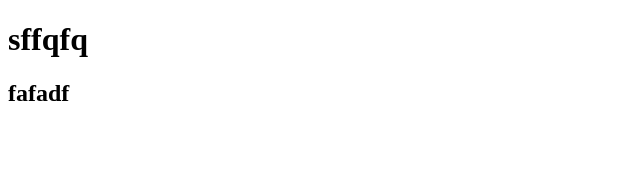
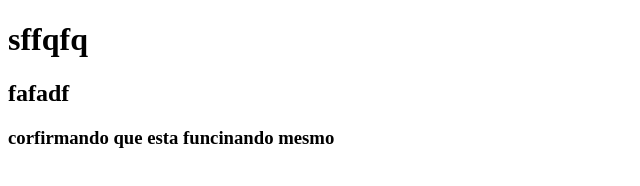
Before and after one commit to JullioGabriel/site-imobiliaria, a plain HTML site: page index.html in a window 1280 px wide. Shown: the whole page, without its empty margins (0-640 px from the left). Drawn offline with Linux system fonts and the light colour scheme.

Commit message:
alteraçao2

```diff
--- a/index.html
+++ b/index.html
@@ -8,5 +8,6 @@
 <body>
     <h1>sffqfq</h1>
     <h2>fafadf</h2>
+    <h3>corfirmando que esta funcinando mesmo </h3>
 </body>
 </html>
```
